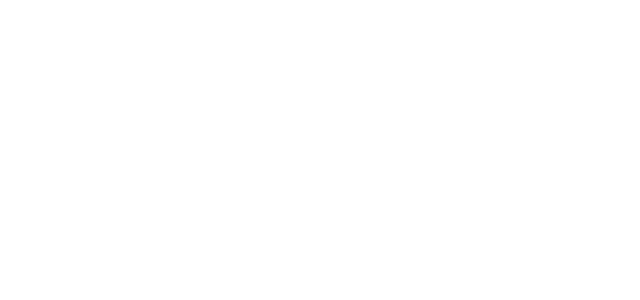
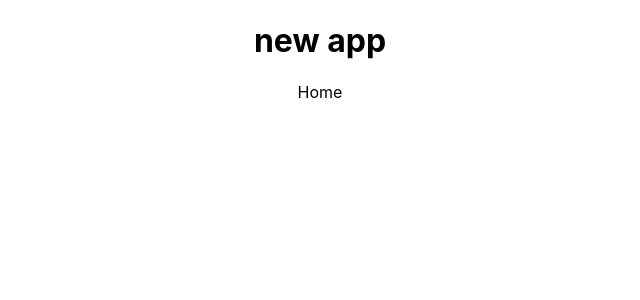
Before and after one commit to sirbob12/BobbyOshodin, a React (Create React App) app: page / in a window 1280 px wide. Shown: the top 300 px of the page, without its empty margins (320-960 px from the left). Built offline with nearby package versions, Linux system fonts and the light colour scheme.

Commit message:
new commit

```diff
--- a/src/App.js
+++ b/src/App.js
@@ -1,10 +1,12 @@
-
+import {Routes, Route} from 'react-router-dom';
+import {Home} from './Pages';
 import './App.css';
 
 function App() {
   return (
     <div className="App">
-
+      <h1>new app</h1>
+      <Home/>
     </div>
   );
 }
--- a/src/Pages/Home.jsx
+++ b/src/Pages/Home.jsx
@@ -0,0 +1,9 @@
+import React from 'react'
+
+const Home = () => {
+  return (
+    <div>Home</div>
+  )
+}
+
+export default Home
--- /dev/null
+++ b/src/Pages/index.js
@@ -0,0 +1 @@
+export {default as Home} from './Home';
```
